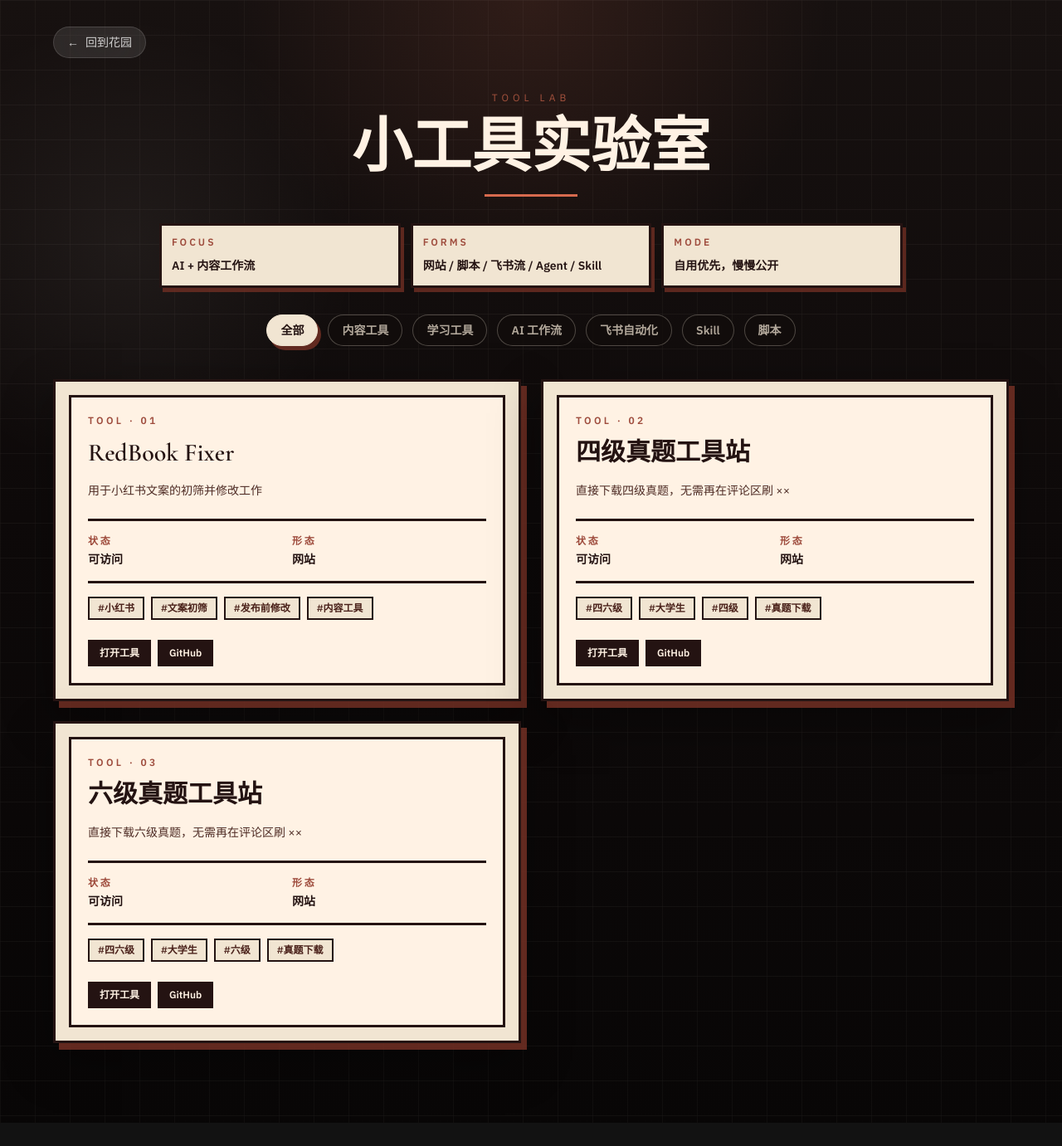
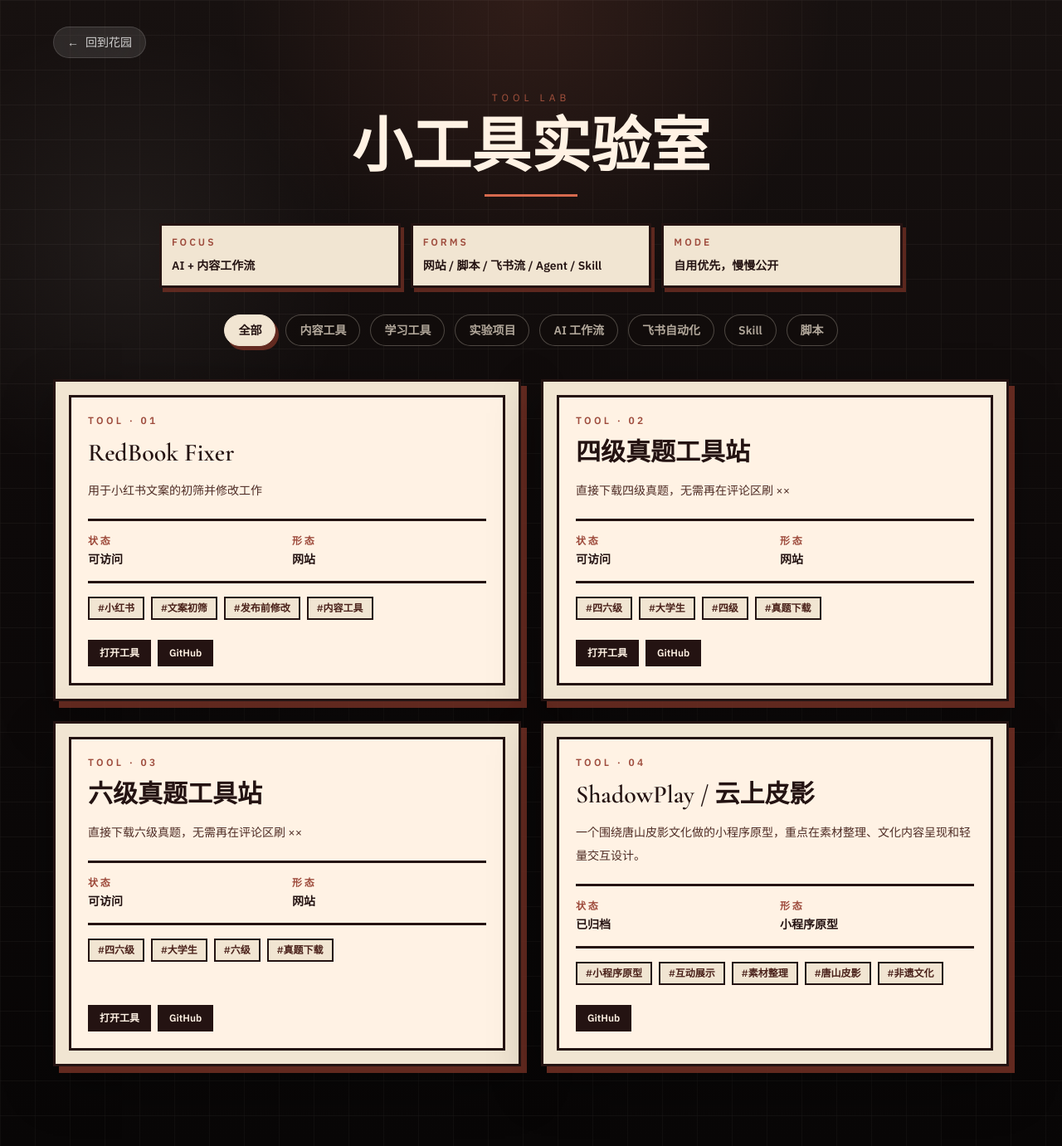
Before and after one commit to catteacher0515/Pingyu-s-Garden, a React (Vite) app: page /tools in a window 1280 px wide. Shown: the whole page at 83% size. Before the commit the page ends 1353 px from the top, so only its background shows below. Built offline with nearby package versions, Linux system fonts and the light colour scheme; a web font is replaced by a local one.

Commit message:
feat: add archived shadowplay tool

```diff
--- a/src/data/tools.ts
+++ b/src/data/tools.ts
@@ -11,6 +11,7 @@ export const toolCategories: ToolCategory[] = [
   { id: 'all', label: '全部' },
   { id: 'content-tools', label: '内容工具' },
   { id: 'study-tools', label: '学习工具' },
+  { id: 'experiment-projects', label: '实验项目' },
   { id: 'ai-workflow', label: 'AI 工作流' },
   { id: 'lark-automation', label: '飞书自动化' },
   { id: 'skill', label: 'Skill' },
@@ -81,6 +82,23 @@ export const tools: Tool[] = [
       },
     ],
   },
+  {
+    id: 'shadow-play',
+    name: 'ShadowPlay / 云上皮影',
+    description:
+      '一个围绕唐山皮影文化做的小程序原型，重点在素材整理、文化内容呈现和轻量交互设计。',
+    categoryIds: ['experiment-projects'],
+    status: '已归档',
+    form: '小程序原型',
+    tags: ['小程序原型', '互动展示', '素材整理', '唐山皮影', '非遗文化'],
+    links: [
+      {
+        label: 'GitHub',
+        href: 'https://github.com/catteacher0515/ShadowPlay',
+        kind: 'github',
+      },
+    ],
+  },
 ]
 
 export function filterToolsByCategory(categoryId: ToolCategoryFilterId) {
--- a/src/types.ts
+++ b/src/types.ts
@@ -12,6 +12,7 @@ export interface HomeSectionConfig {
 export type ToolCategoryId =
   | 'content-tools'
   | 'study-tools'
+  | 'experiment-projects'
   | 'ai-workflow'
   | 'lark-automation'
   | 'skill'
@@ -21,7 +22,7 @@ export type ToolCategoryFilterId = 'all' | ToolCategoryId
 
 export type ToolStatus = '自用中' | '可访问' | '实验中' | '已归档'
 
-export type ToolForm = '网站' | '脚本' | '飞书工作流' | 'Hermes Agent' | 'Skill'
+export type ToolForm = '网站' | '脚本' | '飞书工作流' | 'Hermes Agent' | 'Skill' | '小程序原型'
 
 export interface ToolLink {
   label: string
```
Also changed, not shown: 1 other file (tests, documents, lock files or other folders).
